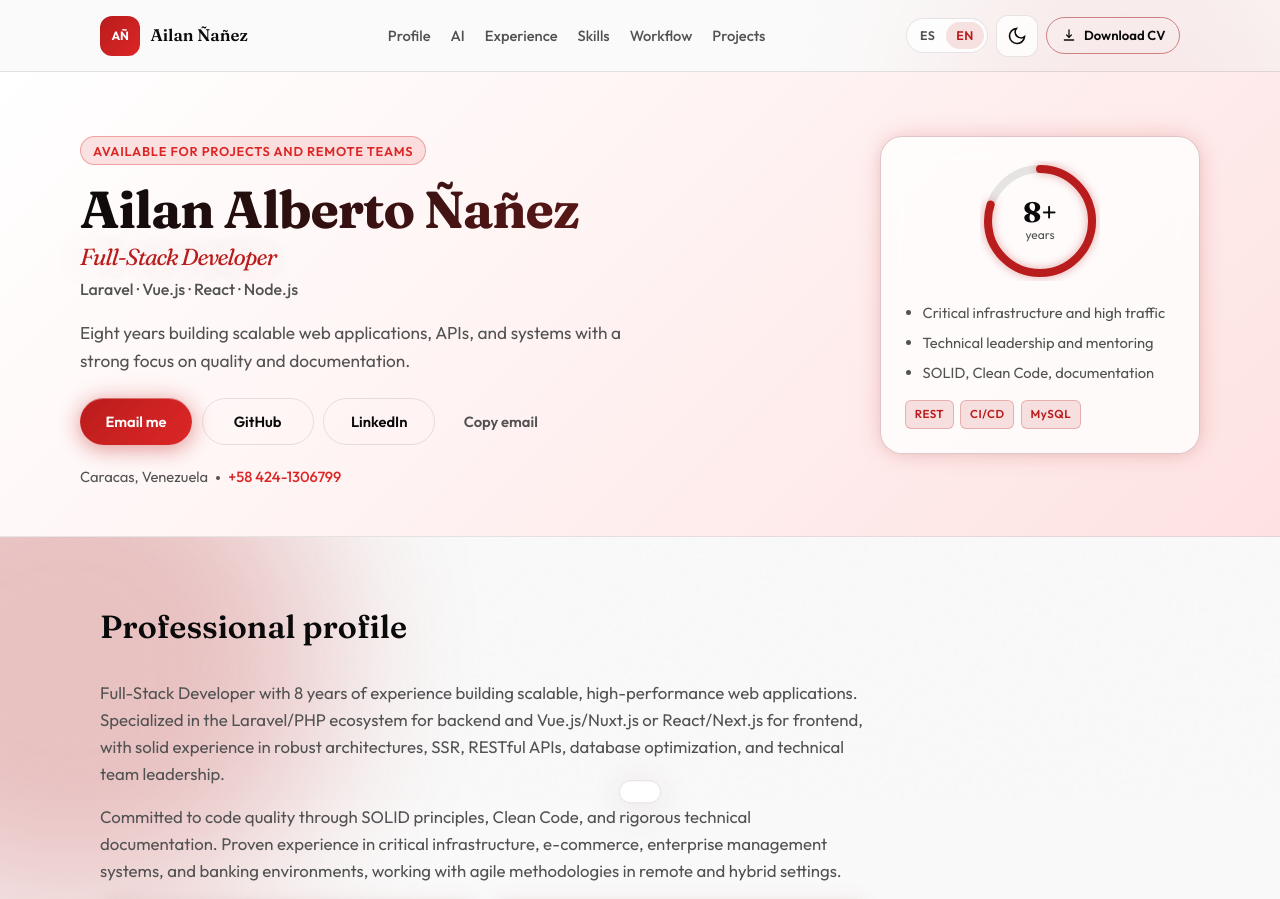
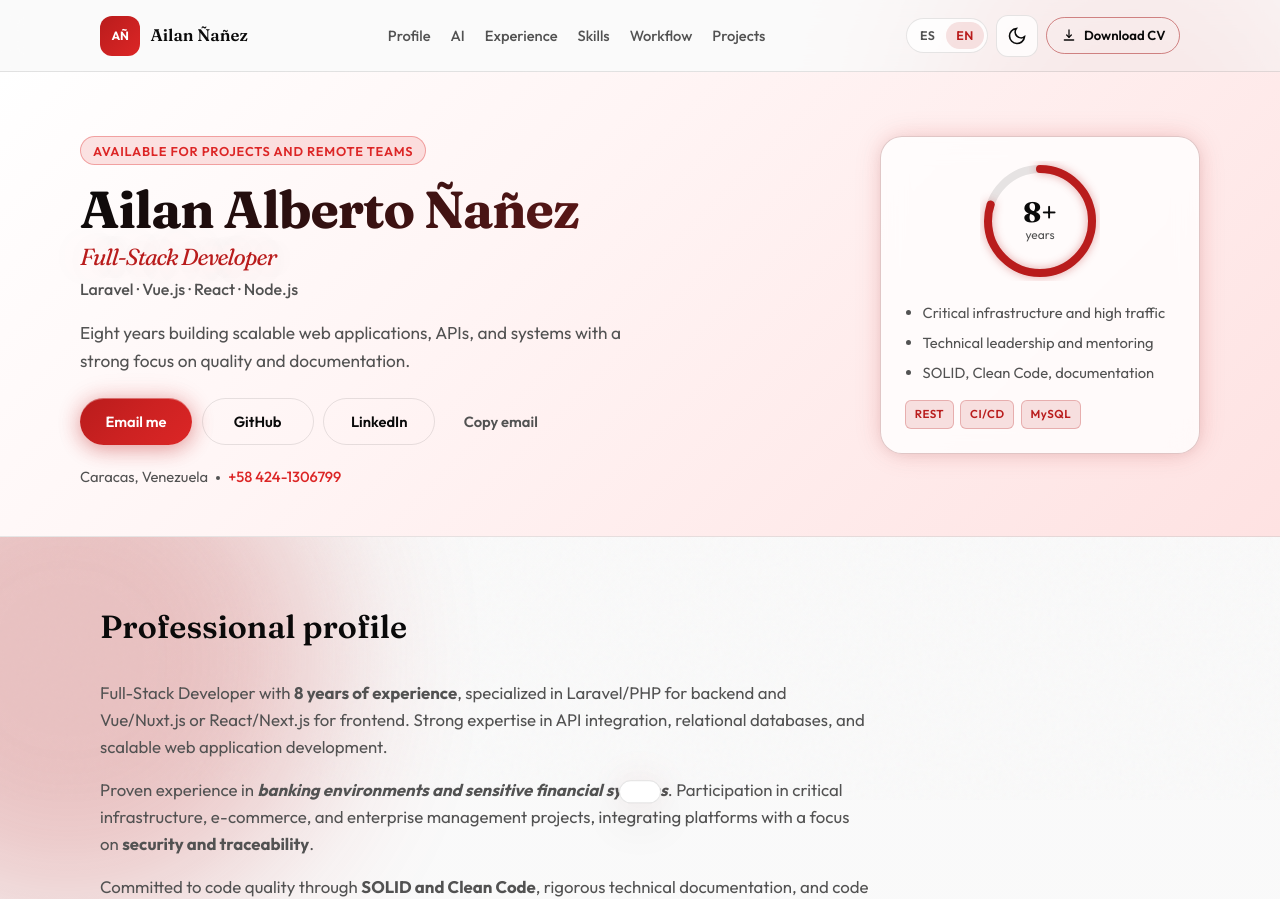
Before and after one commit to 41L4N/41L4N.github.io, a Vue app: page / in a window 1280 px wide. Shown: the top 899 px of the page. Built offline with nearby package versions, Linux system fonts and the light colour scheme.

Commit message:
Update profile localization in English and Spanish; enhance intro and experience descriptions for clarity and emphasis.

```diff
--- a/src/plugins/vue-i18n/locales/en.json
+++ b/src/plugins/vue-i18n/locales/en.json
@@ -52,8 +52,9 @@
 	},
 	"profile": {
 		"title": "Professional profile",
-		"intro": "Full-Stack Developer with 8 years of experience building scalable, high-performance web applications. Specialized in the Laravel/PHP ecosystem for backend and Vue.js/Nuxt.js or React/Next.js for frontend, with solid experience in robust architectures, SSR, RESTful APIs, database optimization, and technical team leadership.",
-		"commitment": "Committed to code quality through SOLID principles, Clean Code, and rigorous technical documentation. Proven experience in critical infrastructure, e-commerce, enterprise management systems, and banking environments, working with agile methodologies in remote and hybrid settings."
+		"intro": "Full-Stack Developer with <b>8 years of experience</b>, specialized in Laravel/PHP for backend and Vue/Nuxt.js or React/Next.js for frontend. Strong expertise in API integration, relational databases, and scalable web application development.",
+		"experience": "Proven experience in <b><i>banking environments and sensitive financial systems</i></b>. Participation in critical infrastructure, e-commerce, and enterprise management projects, integrating platforms with a focus on <b>security and traceability</b>.",
+		"commitment": "Committed to code quality through <b>SOLID and Clean Code</b>, rigorous technical documentation, and code review. Technical leadership and work under agile methodologies in remote and hybrid environments."
 	},
 	"experience": {
 		"title": "Experience",
--- a/src/plugins/vue-i18n/locales/es.json
+++ b/src/plugins/vue-i18n/locales/es.json
@@ -52,8 +52,9 @@
 	},
 	"profile": {
 		"title": "Perfil profesional",
-		"intro": "Desarrollador Full-Stack con 8 años de experiencia construyendo aplicaciones web escalables y de alto rendimiento. Especializado en el ecosistema Laravel/PHP para backend y Vue.js/Nuxt.js o React/Next.js para frontend, con sólida experiencia en arquitecturas robustas, SSR, APIs RESTful, optimización de bases de datos y liderazgo técnico de equipos.",
-		"commitment": "Comprometido con la calidad del código a través de principios SOLID, Clean Code y documentación técnica rigurosa. Experiencia comprobada en proyectos de infraestructura crítica, e-commerce, sistemas de gestión empresarial y entornos bancarios, trabajando bajo metodologías ágiles en entornos remotos e híbridos."
+		"intro": "Desarrollador Full-Stack con <b>8 años de experiencia</b>, especializado en Laravel/PHP para backend y Vue/Nuxt.js o React/Next.js para frontend. Competencia sólida en integración de APIs, bases de datos relacionales y desarrollo de aplicaciones web escalables.",
+		"experience": "Experiencia comprobada en <b><i>entornos bancarios y sistemas financieros sensibles</i></b>. Participación en proyectos de infraestructura crítica, e-commerce y sistemas de gestión empresarial, integrando plataformas con <b>seguridad y trazabilidad</b>.",
+		"commitment": "Comprometido con la calidad del código a través de <b>SOLID y Clean Code</b>, documentación técnica rigurosa y revisión de código. Liderazgo técnico y trabajo bajo metodologías ágiles en entornos remotos e híbridos."
 	},
 	"experience": {
 		"title": "Experiencia",
--- a/src/views/Profile.vue
+++ b/src/views/Profile.vue
@@ -10,9 +10,8 @@
 			<p
 				v-for="paragraphKey in paragraphKeys"
 				:key="paragraphKey"
-			>
-				{{ t(paragraphKey) }}
-			</p>
+				v-html="t(paragraphKey)"
+			/>
 		</div>
 		<div class="profile__languages">
 			<ul class="profile__languages-list">
@@ -36,6 +35,7 @@ const { t } = useI18n();
 
 const paragraphKeys = [
 	'profile.intro',
+	'profile.experience',
 	'profile.commitment',
 ];
 
```
